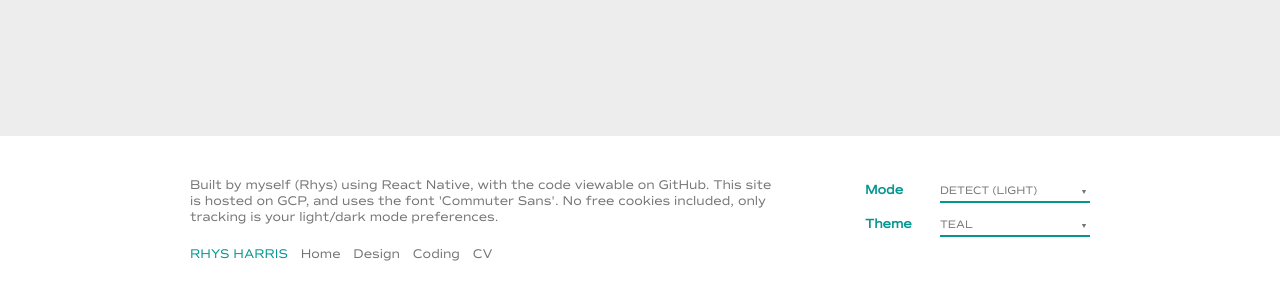
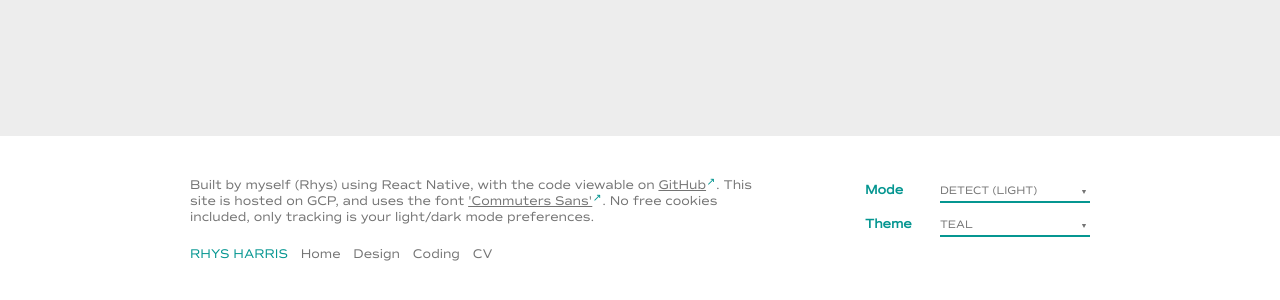
Before and after one commit to rhyscharris/rhys.uk, a React (Create React App) app: page / in a window 1280 px wide. Shown: the part 1729-2029 px from the top of the page. Built offline with nearby package versions, Linux system fonts and the light colour scheme.

Commit message:
Early external link styling

```diff
--- a/src/App.css
+++ b/src/App.css
@@ -103,13 +103,30 @@
   --white-background: #1c181e;
 }
 
-
-
 .app {
   background: var(--background);
 }
 
+.external-link {
+  text-decoration: underline;
+  color: inherit;
+}
 
+.external-link::after { /* any http and https links, apply the following */
+  content: '↗';
+  color: var(--accent);
+  font-weight: 500;
+  position: relative;
+  top: -0.4em;
+  font-style: normal;
+  letter-spacing: -0.15em;
+  margin-left: 0.05em;
+  margin-right: 0.2em;
+  font-size: 0.825em;
+  text-decoration: none;
+  text-decoration-color: var(--none);
+  display: inline-block
+}
 
   @font-face {
     font-family: 'commuters_sansbold';
--- a/src/components/Footer.js
+++ b/src/components/Footer.js
@@ -52,7 +52,7 @@ class Footer extends React.Component {
             <>
                 <footer>
                     <div className="footer-wrapper">
-                        <p className="footer-description">Built by myself (Rhys) using React Native, with the code viewable on GitHub. This site is hosted on GCP, and uses the font 'Commuter Sans'. No free cookies included, only tracking is your light/dark mode preferences.</p>
+                        <p className="footer-description">Built by myself (Rhys) using React Native, with the code viewable on <a href='https://github.com/rhyscharris/rhys.uk' target="_blank" class='external-link'>GitHub</a>. This site is hosted on GCP, and uses the font <a href='https://www.behance.net/gallery/53569199/Commuters-Sans' target="_blank" class='external-link'>'Commuters Sans'</a>. No free cookies included, only tracking is your light/dark mode preferences.</p>
                         <div class="footer-links">
                             <p class="name"><a href="/">Rhys Harris</a></p>
                             <ul>
```
